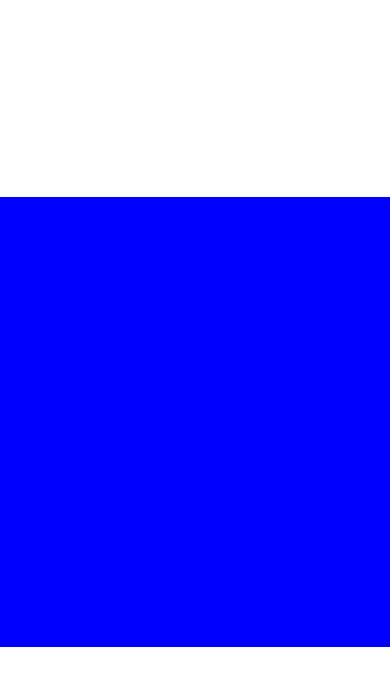
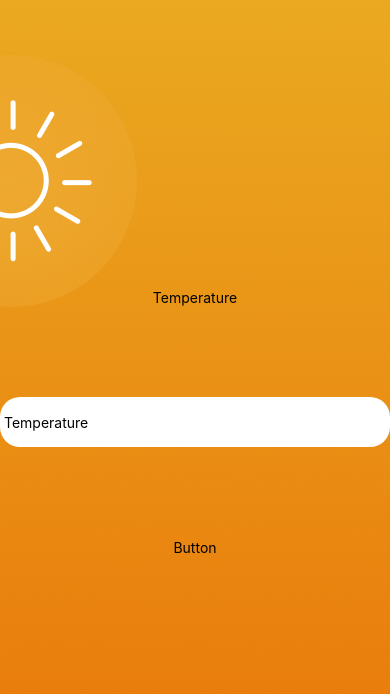
Before and after one commit to Al-aminedioubate/ReactNativeTemperature-Converter, a React Native app: screen / in a window 390 px wide. Shown: the top 694 px of the page. Built offline with nearby package versions, Linux system fonts and the light colour scheme.

Commit message:
background style terminer

```diff
--- a/App.js
+++ b/App.js
@@ -1,10 +1,20 @@
-import { Text, View } from "react-native";
+import { ImageBackground, Text, View } from "react-native";
 import { s } from "./app.style";
+import hotImage from "./assets/hot.png";
+import { InputTemperature } from "./components/input/inputTemperature";
 
 export default function App() {
   return (
-    <View style={s.container}>
-      <View style={s.workspace}></View>
-    </View>
+    <ImageBackground source={hotImage} style={s.container}>
+      <View style={s.workspace}>
+        <View>
+          <Text>Temperature</Text>
+        </View>
+        <InputTemperature />
+        <View>
+          <Text>Button</Text>
+        </View>
+      </View>
+    </ImageBackground>
   );
 }
--- a/app.style.js
+++ b/app.style.js
@@ -7,7 +7,8 @@ const s = StyleSheet.create({
   },
   workspace: {
     height: 450,
-    backgroundColor: "blue",
+    alignItems: "center",
+    justifyContent: "space-evenly",
   },
 });
 
--- /dev/null
+++ b/components/input/inputTemperature.jsx
@@ -0,0 +1,7 @@
+import { TextInput } from "react-native";
+import {s} from "./inputTemperature.style";
+
+export function InputTemperature({}){
+    return <TextInput style={s.input} placeholder=" Temperature"/>;
+
+}
--- /dev/null
+++ b/components/input/inputTemperature.style.js
@@ -0,0 +1,12 @@
+import { StyleSheet } from "react-native";
+
+const s = StyleSheet.create({
+  input: {
+    backgroundColor: "white",
+    borderRadius: 20,
+    height: 50,
+    alignSelf: "stretch",
+  },
+});
+
+export { s };
```
Also changed, not shown: assets/cold.png (added), assets/hot.png (added).
